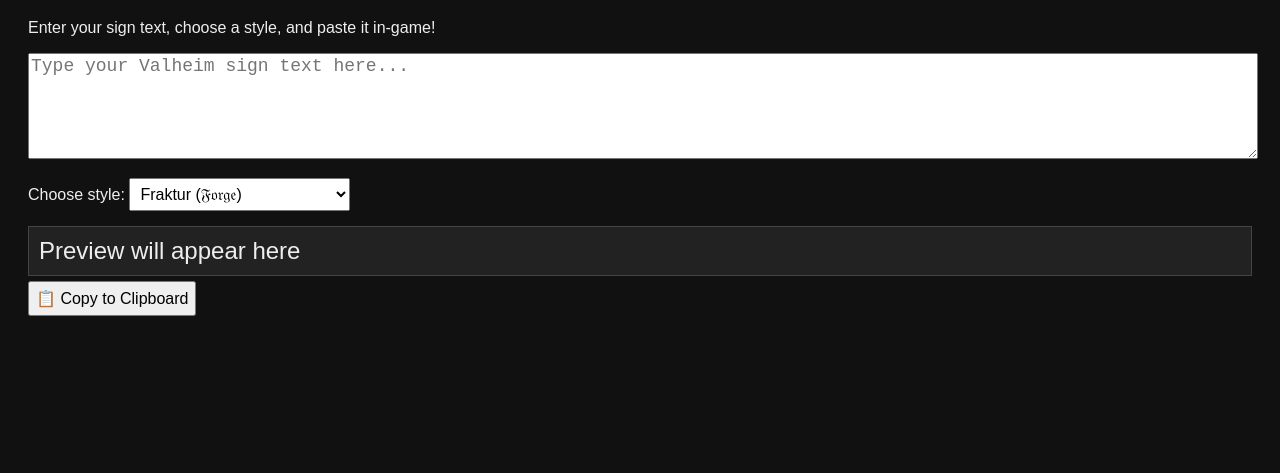
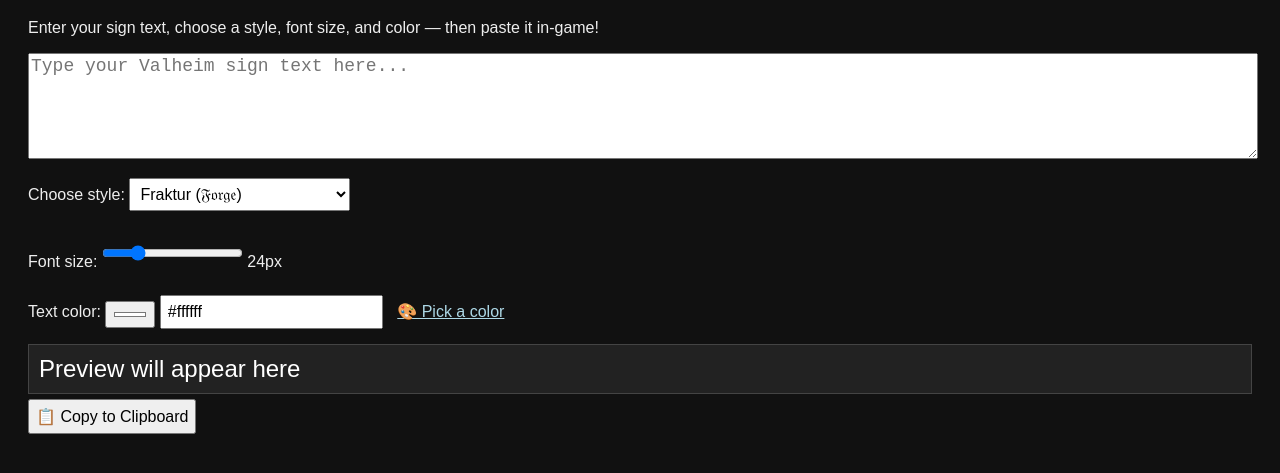
Before and after one commit to Janethemane/valheim-sign-generator, a plain HTML site: page valheim_sign_unicode.html in a window 1280 px wide. Shown: the part 89-562 px from the top of the page. Drawn offline with Linux system fonts and the light colour scheme.

Commit message:
Update valheim_sign_unicode.html

```diff
--- a/valheim_sign_unicode.html
+++ b/valheim_sign_unicode.html
@@ -16,13 +16,12 @@
       font-size: 18px;
       margin-bottom: 10px;
     }
-    select, button {
+    select, button, input[type="color"], input[type="text"], input[type="range"] {
       font-size: 16px;
       padding: 6px;
       margin: 5px 0;
     }
     #output {
-      font-size: 24px;
       margin-top: 10px;
       padding: 10px;
       background-color: #222;
@@ -33,10 +32,11 @@
 </head>
 <body>
   <h1>Valheim Unicode Sign Generator</h1>
-  <p>Enter your sign text, choose a style, and paste it in-game!</p>
+  <p>Enter your sign text, choose a style, font size, and color — then paste it in-game!</p>
 
   <textarea id="input" placeholder="Type your Valheim sign text here..."></textarea>
 
+  <br>
   <label for="style">Choose style:</label>
   <select id="style">
     <option value="fraktur">Fraktur (𝔉𝔬𝔯𝔤𝔢)</option>
@@ -46,6 +46,17 @@
     <option value="bubble">Bubble ⓑⓤⓑⓑⓛⓔ</option>
   </select>
 
+  <br><br>
+  <label for="fontSize">Font size:</label>
+  <input type="range" id="fontSize" min="12" max="72" value="24">
+  <span id="fontSizeValue">24</span>px
+
+  <br><br>
+  <label for="textColor">Text color:</label>
+  <input type="color" id="textColor" value="#ffffff">
+  <input type="text" id="hexInput" value="#ffffff" maxlength="7">
+  <a href="https://htmlcolorcodes.com/color-picker/" target="_blank" style="color:lightblue; margin-left: 10px;">🎨 Pick a color</a>
+
   <div id="output">Preview will appear here</div>
 
   <button onclick="copyOutput()">📋 Copy to Clipboard</button>
@@ -54,6 +65,10 @@
     const input = document.getElementById('input');
     const style = document.getElementById('style');
     const output = document.getElementById('output');
+    const fontSizeSlider = document.getElementById('fontSize');
+    const fontSizeValue = document.getElementById('fontSizeValue');
+    const textColor = document.getElementById('textColor');
+    const hexInput = document.getElementById('hexInput');
 
     const styles = {
       fraktur: { A: 0x1D504, skip: ['C', 'H', 'I', 'R', 'Z'] },
@@ -80,7 +95,7 @@
       }
 
       if (styleMap.skip && styleMap.skip.includes(String.fromCharCode(code).toUpperCase())) {
-        return char; // fallback if style doesn't support that character
+        return char;
       }
 
       return String.fromCodePoint(base + offset);
@@ -114,6 +129,24 @@
 
     input.addEventListener('input', updateOutput);
     style.addEventListener('change', updateOutput);
+    fontSizeSlider.addEventListener('input', () => {
+      output.style.fontSize = fontSizeSlider.value + 'px';
+      fontSizeValue.textContent = fontSizeSlider.value;
+    });
+    textColor.addEventListener('input', () => {
+      output.style.color = textColor.value;
+      hexInput.value = textColor.value;
+    });
+    hexInput.addEventListener('input', () => {
+      if (/^#[0-9A-Fa-f]{6}$/.test(hexInput.value)) {
+        output.style.color = hexInput.value;
+        textColor.value = hexInput.value;
+      }
+    });
+
+    // Initial style
+    output.style.fontSize = fontSizeSlider.value + 'px';
+    output.style.color = textColor.value;
   </script>
 </body>
 </html>
```
